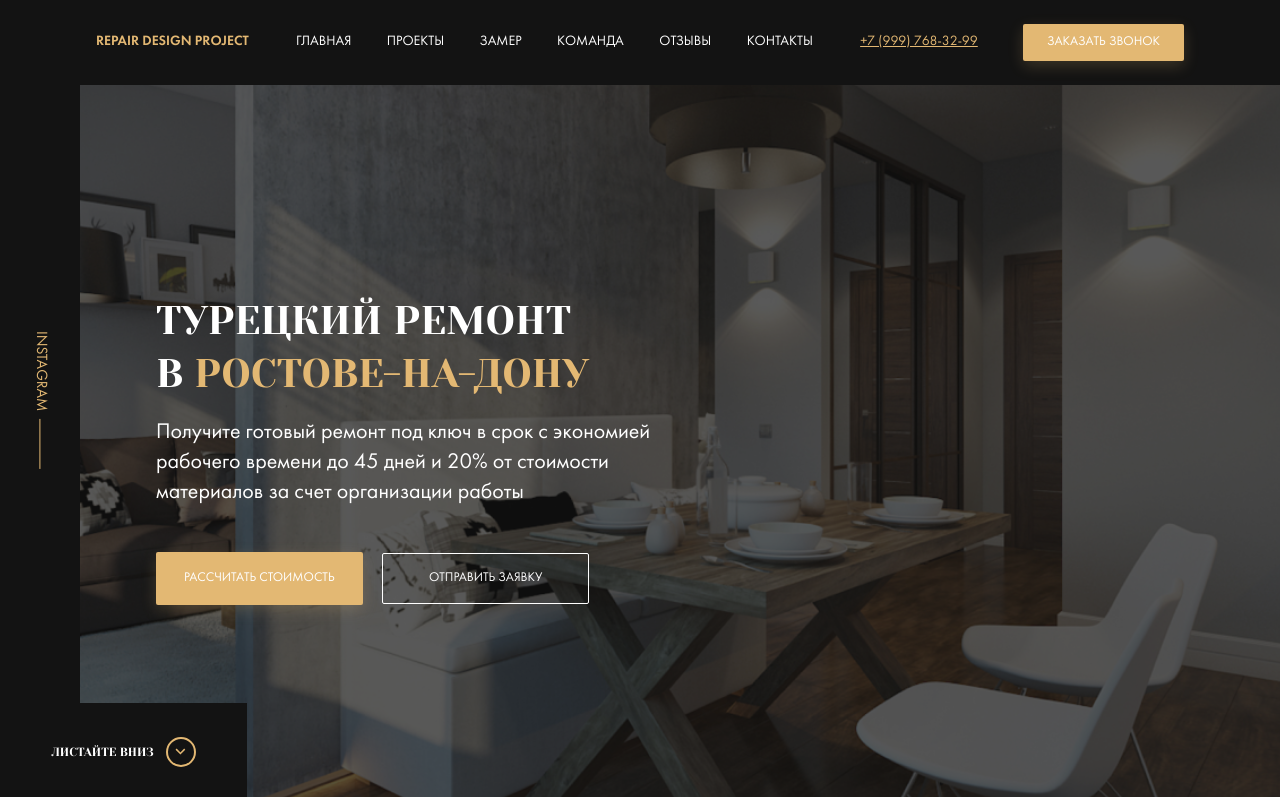
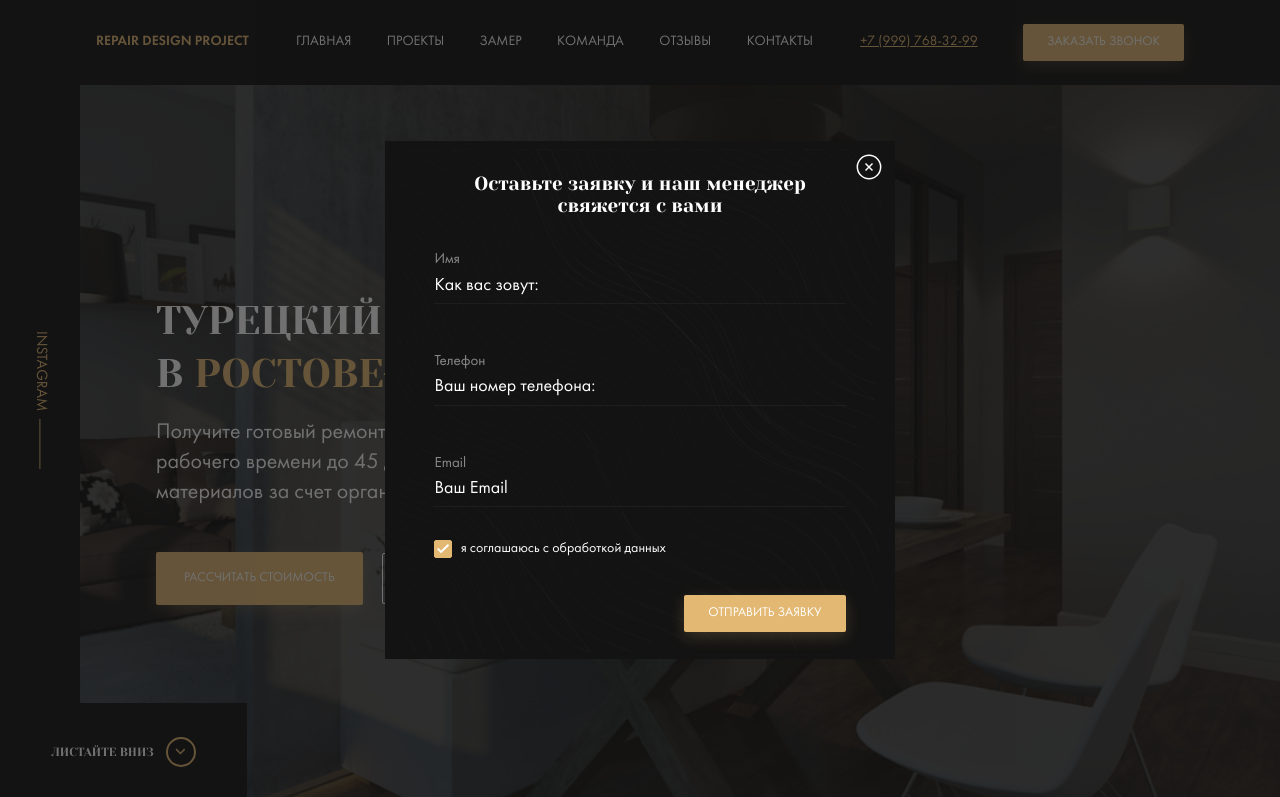
Before and after one commit to denrybaakov/RepairDesign, a website: page index.html in a window 1280 px wide. Shown: the top 797 px of the page. Drawn offline with Linux system fonts and the light colour scheme; files whose address does not match are found by name.

Commit message:
feat: add modal dialog

```diff
--- a/index.html
+++ b/index.html
@@ -55,22 +55,22 @@
       <a href="#" class="scroll-down hero__scroll-down">Листайте вниз</a>
     </section>
 
-    <section class="section control">
+    <!-- <section class="section control">
       <div class="container">
         <div class="section-title">
           <h2 class="section-title__heading">
             Онлайн контроль
-          </h2>
-          <!-- /.section-title__heading -->
-          <div class="section-title__image">
+          </h2> -->
+    <!-- /.section-title__heading -->
+    <!-- <div class="section-title__image">
             <img src="img/video.svg" alt="Video camera">
-          </div>
-          <!-- /.section-title__image -->
-        </div>
-        <!-- /.section-title -->
-      </div>
-      <!-- /.container -->
-    </section>
+          </div> -->
+    <!-- /.section-title__image -->
+    <!-- </div> -->
+    <!-- /.section-title -->
+    <!-- </div> -->
+    <!-- /.container -->
+    <!-- </section> -->
     <!-- /.section control -->
 
     <section class="section types">
@@ -307,6 +307,33 @@
 
     <!-- <section class="section dark"></section> -->
   </main>
+
+
+  <div class="modal">
+    <div class="modal__dialog">
+      <button class="modal__close"></button>
+      <h3 class="modal__title">Оставьте заявку и наш менеджер свяжется с вами </h3>
+      <form action="#" class="form modal__form">
+
+        <label for="user-name" class="label form__label label--light">Имя</label>
+        <input type="text" class="input form__input modal__input" id="user-name" placeholder="Как вас зовут:">
+
+        <label for="user-phone" class="label form__label label--light">Телефон</label>
+        <input type="tel" class="input form__input modal__input" id="user-phone" placeholder="Ваш номер телефона:">
+
+        <label for="user-email" class="label form__label label--light">Email</label>
+        <input type="email" class="input form__input modal__input" id="user-email" placeholder="Ваш Email">
+
+        <div class="policy modal__policy">
+          <input type="checkbox" name="policy-checkbox" class="policy__checkbox" id="policy-checkbox" checked>
+          <label for="policy-checkbox" class="policy__label"> я соглашаюсь с обработкой данных</label>
+        </div>
+
+        <button class="button modal__button button--primary">Отправить заявку</button>
+
+      </form>
+    </div>
+  </div>
 </body>
 
 </html>
--- a/sass/_interface.sass
+++ b/sass/_interface.sass
@@ -29,3 +29,41 @@
     &:hover
       color: $dark
       background-color: $light
+
+.label
+  +font-FuturaBook
+  font-size: 1.07rem
+  &--light
+    color: rgba($light, 0.5)
+
+.input
+  padding: 0.5rem 0
+  font-size: 1.285rem
+  color: $light
+  background: transparent
+  border: none
+  border-bottom: 1px solid rgba(54,54,54,0.3)
+  &::placeholder
+    color: $light
+
+.policy
+  &__checkbox
+    opacity: 0
+    visibility: hidden
+
+    &:checked + .policy__label::before
+      background: $primary url(../img/check.svg) no-repeat center / 0.9rem
+
+
+  &__label
+    display: flex
+    align-items: center
+    +font-FuturaBook
+    &::before
+      content: ''
+      width: 18px
+      height: 18px
+      margin-right: 0.60rem
+      border: 1px solid $primary
+      border-radius: 2px
+      cursor: pointer
--- a/sass/style.sass
+++ b/sass/style.sass
@@ -1,12 +1,15 @@
 @import '_fonts'
 @import '_normalize'
 @import '_variables'
-@import '_settings'
 @import '_interface'
 @import '_grid'
+@import '_settings'
 @import 'templates/_header'
 @import 'templates/_hero'
 @import 'templates/_control'
 @import 'templates/_types'
 @import 'templates/_design'
+@import 'templates/_modal'
+
+
 @import '_media'
--- /dev/null
+++ b/sass/templates/_modal.sass
@@ -0,0 +1,49 @@
+.modal
+  position: fixed
+  left: 0
+  right: 0
+  top: 0
+  bottom: 0
+  width: 100%
+  height: 100%
+  display: flex
+  justify-content: center
+  align-items: center
+  background-color: rgba($dark, 0.6)
+  z-index: 199
+  &__dialog
+    position: relative
+    max-width: 36.36rem
+    padding: 2.357rem 3.5rem 1.928rem
+    color: $light
+    background: $dark url(../img/bg-lines.svg) no-repeat center
+  &__close
+    position: absolute
+    top: 0
+    right: 0
+    width: 28px
+    height: 28px
+    margin: 12px
+    background: transparent url(../img/x-circle.svg) no-repeat center
+    border: none
+    cursor: pointer
+    &:hover
+      background: transparent url(../img/x-circle2.svg) no-repeat center
+  &__title
+    margin: 0 0 2.428rem 0
+    +font-YesevaOne
+    font-size: 1.356rem
+    text-align: center
+  &__form
+    display: flex
+    flex-direction: column
+    align-self: flex-start
+  &__input
+    margin-bottom: 3.482rem
+    &:last-of-type
+      margin-bottom: 1rem
+  &__policy
+    margin-bottom: 2.7rem
+
+  &__button
+    align-self: flex-end
```
Also changed, not shown: css/min/style.min.css, css/style.css, img/bg-lines.svg (added), img/check.svg (added), img/x-circle.svg (added), img/x-circle2.svg (added), 1 other file.
